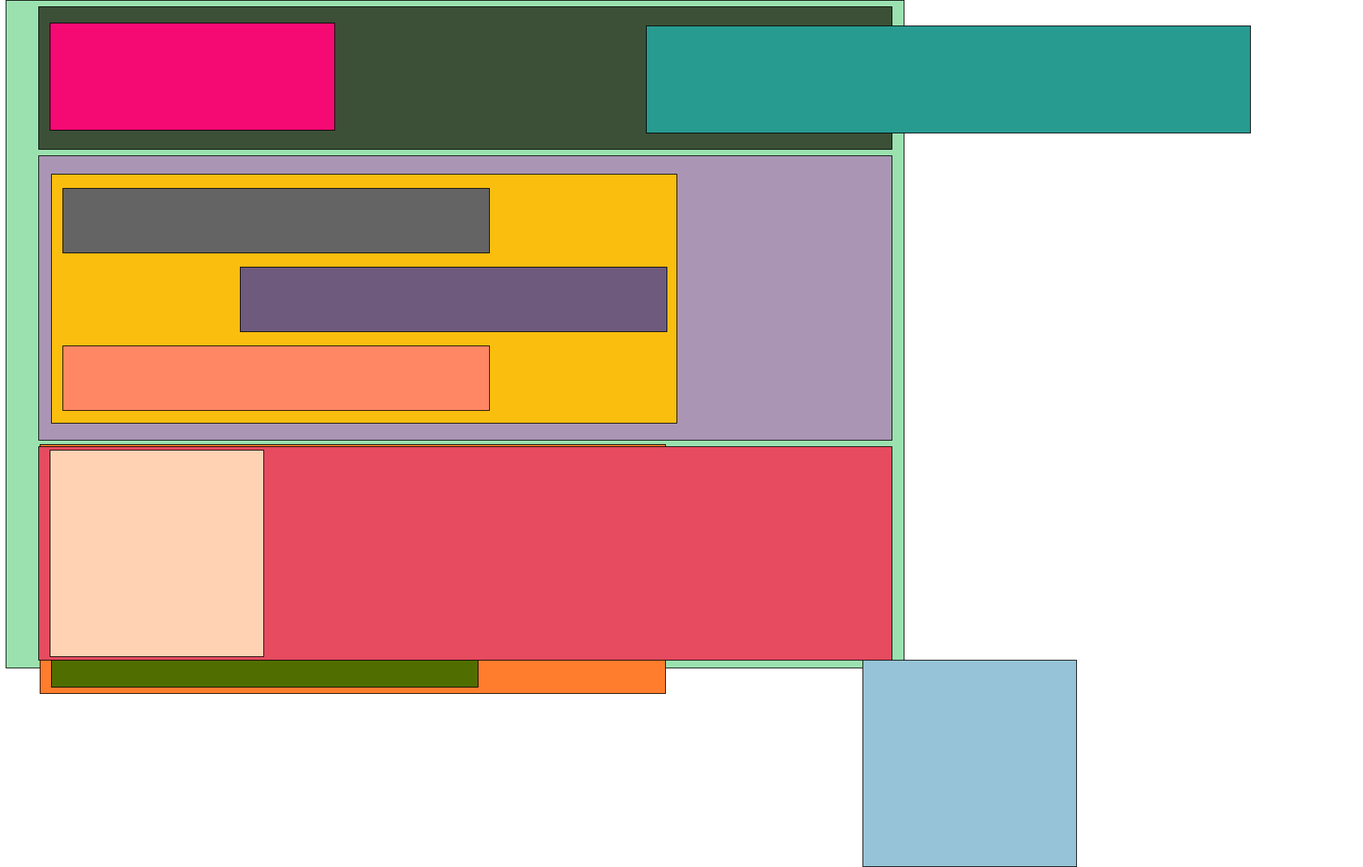
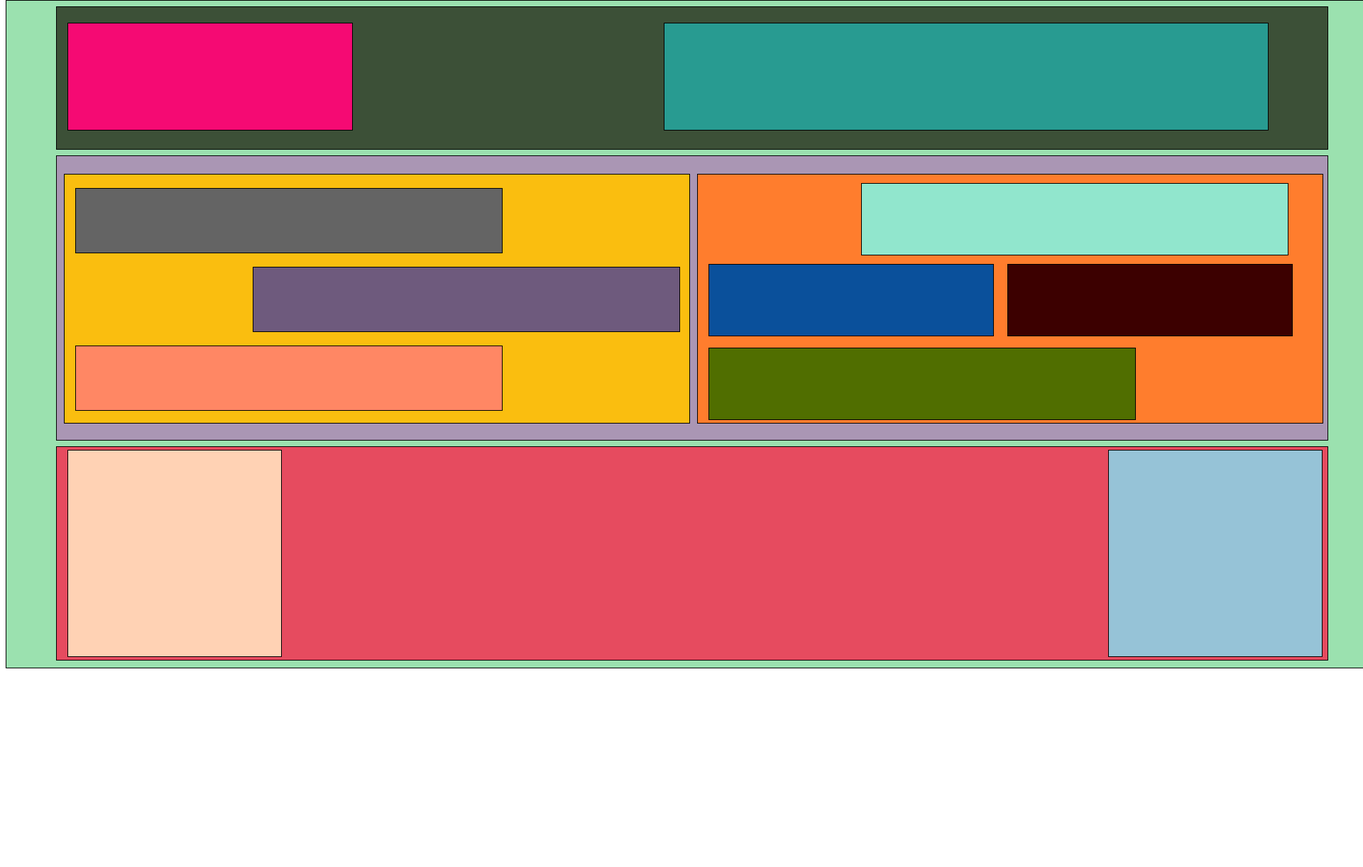
Before and after one commit to dstguy/demo_3, a website: page index.html in a window 1280 px wide. Shown: the part 25-1247 px from the top of the page at 71% size, 1920 px wide, since content can reach past the window. After the commit the page ends 975 px from the top, so only its background shows below. Drawn offline with Linux system fonts and the light colour scheme.

Commit message:
css code update

```diff
--- a/style.css
+++ b/style.css
@@ -1,18 +1,142 @@
 
-.container{ background-color:#9BE1AF;border: 1px solid black; width:100%; height: 940px; margin-top: 25px;}
-.ch1{ background-color:#3C5037 ;border: 1px solid black; width:95%; height: 200px; margin-top: 8px; margin-left: 45px; float: left;}
-.ch2{ background-color:#AA96B4 ;border: 1px solid black; width:95%; height: 400px; margin-top: 8px; margin-left: 45px;float: left;}
-.ch3{ background-color:#E64B5F ;border: 1px solid black; width:95%; height: 300px; margin-top: 8px; margin-left: 45px;float: left; }
-.cch1{ background-color:#F50A73 ;border: 1px solid black; width:400px; height: 150px; margin-top: 22px;margin-left: 15px; display: inline-block;}
-.cch2{ background-color:#289B91 ;border: 1px solid black; width:850px; height: 150px; margin-top: -152px;margin-left: 855px;}
-.cch3{ background-color:#FABE0F ;border: 1px solid black; width:880px; height: 350px; margin-top: 25px;margin-left: 17px; display: inline-block;}
-.cch4{ background-color:#FF7D2D ;border: 1px solid black; width:880px; height: 350px; margin-top: 25px;margin-left: 1px; display: inline-block;}
-.cch5{ background-color:#FFD2B4;border: 1px solid black; width:300px; height: 290px; margin-top: 4px;margin-left: 15px; display: inline-block;float: left;}
-.cch6{ background-color:#96C3D7 ;border: 1px solid black; width:300px; height: 290px; margin-top: 4px;margin-left: 1160px; display: inline-block;float: left;}
-.ccch1{ background-color: #646464;border: 1px solid black; width:600px; height: 90px; margin-top: 19px;margin-left: 15px; display: inline-block;float: left;}
-.ccch2{ background-color:#6E5A7D ;border: 1px solid black; width:600px; height: 90px; margin-top: 19px;margin-left: 265px; display: inline-block;float: left;}
-.ccch3{ background-color:#FF8764 ;border: 1px solid black; width:600px; height: 90px; margin-top: 19px;margin-left: 15px; display: inline-block;float: left;}
-.ccch4{ background-color: #91E6CD;border: 1px solid black; width:600px; height: 100px; margin-top: 12px;margin-left: 230px; display: inline-block;float: left;}
-.ccch5{ background-color:#0A509B ;border: 1px solid black; width:400px; height: 100px; margin-top: 12px;margin-left: 15px; display: inline-block;float: left;}
-.ccch6{ background-color:#3C0000 ;border: 1px solid black; width:400px; height: 100px; margin-top: 12px;margin-left: 15px; display: inline-block;float: left;}
-.ccch7{ background-color:#506E00 ;border: 1px solid black; width:600px; height: 100px; margin-top: 12px;margin-left: 15px; display: inline-block;float: left;}
+.container{
+     background-color:#9BE1AF;
+     border: 1px solid black;
+     width:1920px;
+     height: 940px;
+     margin-top: 25px;
+    }
+.ch1{
+    background-color:#3C5037 ;
+    border: 1px solid black;
+    width:1790px; height: 200px;
+    margin-top: 8px;
+    margin-left: 70px;
+    float: left;
+    }
+.ch2{
+    background-color:#AA96B4 ;
+    border: 1px solid black;
+    width:1790px;
+    height: 400px;
+    margin-top: 8px;
+    margin-left: 70px;
+    float: left;
+    }
+.ch3{
+    background-color:#E64B5F ;
+    border: 1px solid black;
+    width:1790px;
+    height: 300px;
+    margin-top: 8px;
+    margin-left: 70px;
+    float: left;
+     }
+.cch1{
+    background-color:#F50A73 ;
+    border: 1px solid black;
+    width:400px;
+    height: 150px;
+    margin-top: 22px;
+    margin-left: 15px;
+    }
+.cch2{
+    background-color:#289B91 ;
+    border: 1px solid black;
+    width:850px;
+    height: 150px;
+    margin-top: -152px;
+    margin-left: 855px;
+    }
+.cch3{
+    background-color:#FABE0F ;
+    border: 1px solid black;
+    width:880px; height: 350px;
+    margin-top: 25px;
+    margin-left: 10px;
+    display: inline-block;
+    }
+.cch4{
+    background-color:#FF7D2D ;
+    border: 1px solid black;
+    width:880px;
+    height: 350px;
+    position: absolute;
+    margin-top: 25px;
+    margin-left: 10px;
+    display: inline-block;
+    }
+.cch5{
+    background-color:#FFD2B4;
+    border: 1px solid black;
+    width:300px;
+    height: 290px;
+    margin-top: 4px;
+    margin-left: 15px;
+    display: inline-block;
+    }
+.cch6{
+    background-color:#96C3D7 ;
+    border: 1px solid black;
+    width:300px;
+    height: 290px;
+    margin-top: 4px;
+    margin-left: 1160px;
+    display: inline-block;
+    }
+.ccch1{
+    background-color: #646464;
+    border: 1px solid black;
+    width:600px;
+    height: 90px;
+    margin-top: 19px;
+    margin-left: 15px;
+    }
+.ccch2{
+    background-color:#6E5A7D ;
+    border: 1px solid black;
+    width:600px;
+    height: 90px;
+    margin-top: 19px;
+    margin-left: 265px;
+    }
+.ccch3{
+    background-color:#FF8764 ;
+    border: 1px solid black;
+    width:600px;
+    height: 90px;
+    margin-top: 19px;
+    margin-left: 15px; display: inline-block;
+    }
+.ccch4{
+    background-color: #91E6CD;
+    border: 1px solid black;
+    width:600px;
+    height: 100px;
+    margin-top: 12px;
+    margin-left: 230px;
+    }
+.ccch5{
+    background-color:#0A509B ;
+    border: 1px solid black;
+    width:400px;
+    height: 100px;
+    margin-top: 12px;
+    margin-left: 15px;display: inline-block;
+    }
+.ccch6{
+    background-color:#3C0000 ;
+    border: 1px solid black;
+    width:400px;
+    height: 100px;
+    margin-top: 12px;
+    margin-left: 15px;display: inline-block;
+    }
+.ccch7{
+    background-color:#506E00 ;
+    border: 1px solid black;
+    width:600px;
+    height: 100px;
+    margin-top: 12px;
+    margin-left: 15px; display: inline-block;
+    }
```
